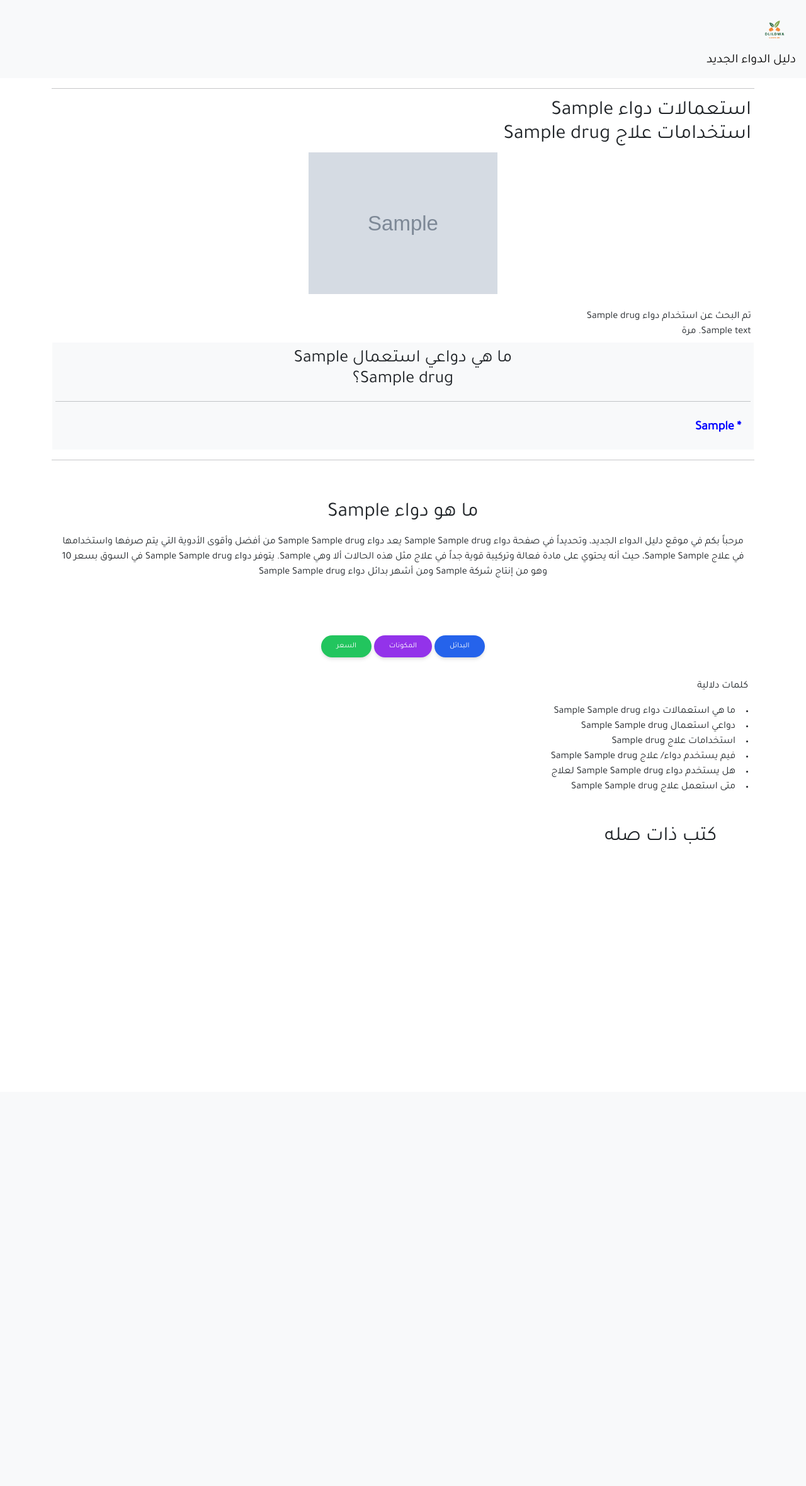
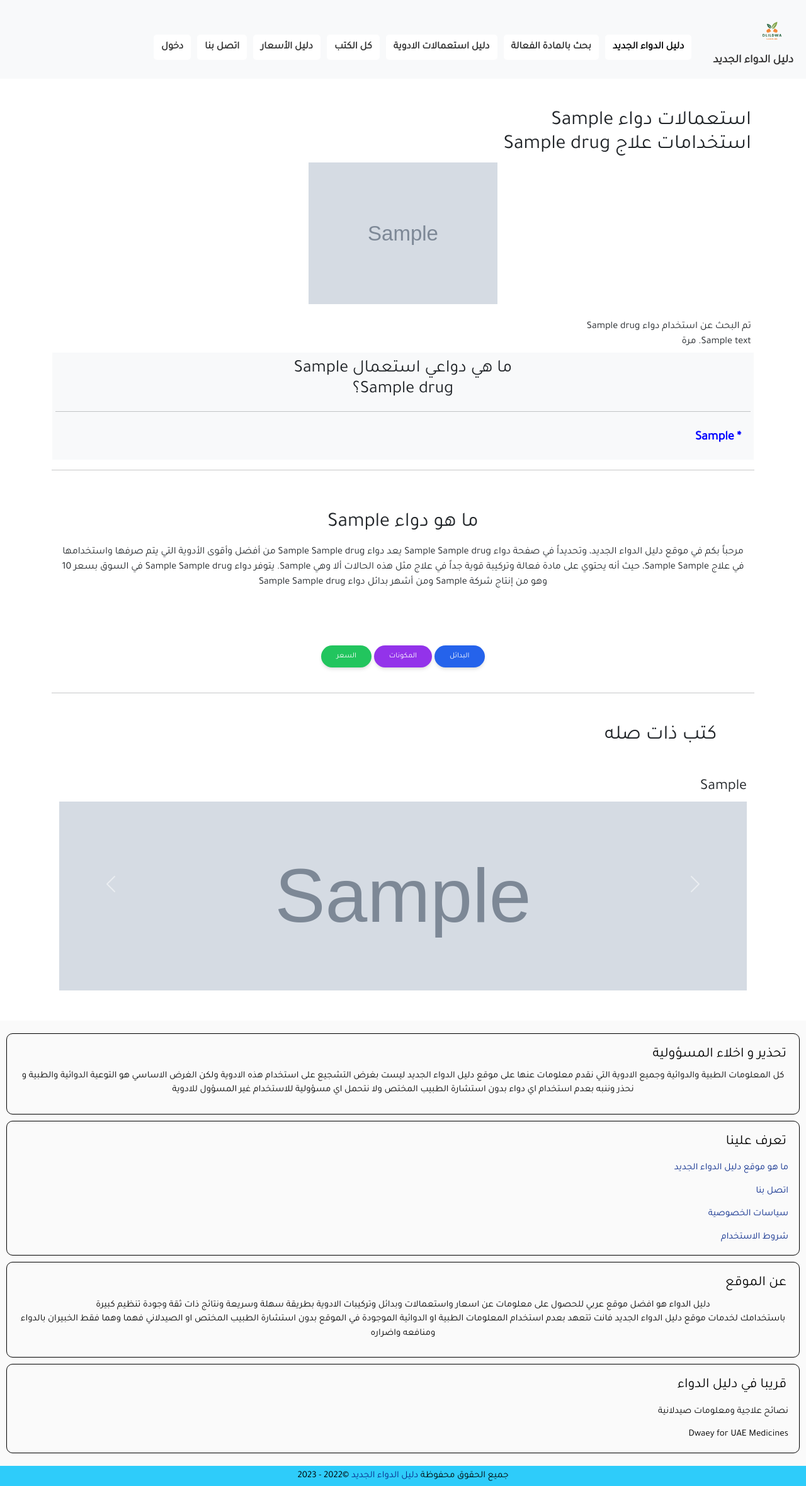
Before and after one commit to Mohamed5956/dalil-eldwaa, a PHP site: page /indications.php?id=1 in a window 1280 px wide. Shown: the whole page at 63% size. Before the commit the page ends 1340 px from the top, so only its background shows below. Run offline with PHP 8.4, Linux system fonts and the light colour scheme; tables that the repository leaves empty or names only in its code hold one stand-in row (values such as "Sample post"); grey boxes marked "Sample" are stand-in pictures; some libraries are stand-ins or nearby versions.

Commit message:
indications

```diff
--- a/indications.php
+++ b/indications.php
@@ -31,11 +31,15 @@ include 'menu.php';
             width: 100%;
             max-height: 300px;
         }
+        .text-wrap {
+            overflow-wrap: break-word;
+            word-wrap: break-word;
+            word-break: break-word;
+        }
     </style>
 </head>
 <body>
-<div class="container">
-    <hr>
+<div class="container mt-5">
 <div style="text-align:right;margin:5px">
 <h2>
     استعمالات دواء
@@ -102,7 +106,7 @@ echo "<div align='center'><a  href='admin/edit_med.php/?id=". $row["id"] ."'><bu
 
 
 <br>
-    <div class="container">
+    <div class="container text-wrap">
         <?php echo "<h2 class='mb-3'>ما هو دواء " . $row['arabic'] . "</h2>"; ?>
         <p>
             مرحباً بكم في موقع دليل الدواء الجديد، وتحديداً في صفحة دواء
@@ -130,17 +134,17 @@ echo "<div align='center'><a  href='admin/edit_med.php/?id=". $row["id"] ."'><bu
             <br>
             <br>
 
-            <script async src="https://pagead2.googlesyndication.com/pagead/js/adsbygoogle.js?client=ca-pub-7891698547800920"
-                    crossorigin="anonymous"></script>
-            <ins class="adsbygoogle"
-                 style="display:block"
-                 data-ad-format="fluid"
-                 data-ad-layout-key="-g4+1d-5f-jd+1jh"
-                 data-ad-client="ca-pub-7891698547800920"
-                 data-ad-slot="1765162170"></ins>
-            <script>
-                (adsbygoogle = window.adsbygoogle || []).push({});
-            </script>
+<!--            <script async src="https://pagead2.googlesyndication.com/pagead/js/adsbygoogle.js?client=ca-pub-7891698547800920"-->
+<!--                    crossorigin="anonymous"></script>-->
+<!--            <ins class="adsbygoogle"-->
+<!--                 style="display:block"-->
+<!--                 data-ad-format="fluid"-->
+<!--                 data-ad-layout-key="-g4+1d-5f-jd+1jh"-->
+<!--                 data-ad-client="ca-pub-7891698547800920"-->
+<!--                 data-ad-slot="1765162170"></ins>-->
+<!--            <script>-->
+<!--                (adsbygoogle = window.adsbygoogle || []).push({});-->
+<!--            </script>-->
 
             <br>
             <br>
@@ -154,60 +158,14 @@ echo "<div align='center'><a  href='admin/edit_med.php/?id=". $row["id"] ."'><bu
     <br>
 <br>
 
-
-
-
+</div>
 
 
 </div>
-
-
-
-
-
-
-
-</div>
-
-<div class="usesKeywords" align="right" style="margin:10px">
-    <p>
- كلمات دلالية
-    </p>
-   <li>
-       ما هي استعمالات دواء
-        <?php  echo $row['arabic'] . "  "  .  ucfirst($row['name']); ?>
-   </li>
-
-   <li>
-      دواعي استعمال
-        <?php  echo $row['arabic'] . "  "  .  ucfirst($row['name']); ?>
-   </li>
-
-    <li>
-       استخدامات علاج
-        <?php  echo  $row['name']; ?>
-   </li>
-
-    <li>
-      فيم يستخدم دواء/ علاج
-        <?php  echo $row['arabic'] . "  "  .  ucfirst($row['name']); ?>
-   </li>
-
-    <li>
- هل يستخدم دواء
-        <?php  echo $row['arabic'] . "  "  .  ucfirst($row['name']); ?>
-        لعلاج
-   </li>
-
-    <li>
-متى استعمل علاج
-        <?php  echo $row['arabic'] . "  "  .  ucfirst($row['name']); ?>
-   </li>
-
-</div>
-    <div class="container">
+    <hr>
+    <div class="container mb-5">
         <h2 class="m-5 decoration-dashed">كتب ذات صله</h2>
-        <div id="myCarousel" class="carousel slide col-6" data-bs-ride="carousel">
+        <div id="myCarousel" class="carousel slide" data-bs-ride="carousel">
             <div class="carousel-inner">
                 <?php
                 // Retrieve book data from the database and loop through each book
@@ -236,9 +194,11 @@ echo "<div align='center'><a  href='admin/edit_med.php/?id=". $row["id"] ."'><bu
             </button>
         </div>
     </div>
+
     <script src="https://cdn.jsdelivr.net/npm/bootstrap@5.3.0/dist/js/bootstrap.bundle.min.js"></script>
-
+</div>
 </body>
+<?php include "footer.php" ?>
 
 <?php
 else:
--- a/menu.php
+++ b/menu.php
@@ -2,122 +2,116 @@
 include 'conn.php';
 include 'header.php';
 ?>
-<nav class="navbar navbar-expand-lg navbar-light bg-light" dir="rtl">
+<head>
+    <meta charset="UTF-8">
+    <meta name="viewport" content="width=device-width, initial-scale=1.0">
+    <title>Menu</title>
+    <style>
+        .navbar {
+            background-color: #f8f9fa;
+            padding: 10px;
+        }
+
+        .navbar-brand {
+            display: inline-block;
+            font-size: 18px;
+            font-weight: bold;
+            color: #333;
+            text-decoration: none;
+            margin-right: 10px;
+        }
+
+        .navbar-nav {
+            display: flex;
+            flex-direction: row; /* Updated to flex-direction: row */
+            align-items: center; /* Align items vertically in the center */
+        }
+
+        .nav-link {
+            display: inline-block;
+            padding: 8px 12px;
+            margin-right: 10px;
+            border-radius: 5px;
+            background-color: #fff;
+            color: #333;
+            text-decoration: none;
+            font-weight: bold;
+        }
+
+        .nav-link:hover {
+            background-color: #eee;
+        }
+
+        .menu-button {
+            display: none;
+            background-color: #f8f9fa;
+            border: none;
+            padding: 8px 12px;
+            border-radius: 5px;
+            font-weight: bold;
+            color: #333;
+            cursor: pointer;
+        }
+
+        @media (max-width: 768px) {
+            .navbar-nav {
+                display: none;
+            }
+
+            .menu-button {
+                display: block;
+            }
+
+            .menu-items {
+                display: none;
+                flex-direction: column;
+                margin-top: 10px;
+            }
+
+            .menu-items.show {
+                display: flex;
+            }
+            .nav-link{
+                margin-top:5px;
+            }
+        }
+    </style>
+    <script>
+        function toggleMenuItems() {
+            const menuItems = document.querySelector('.menu-items');
+            menuItems.classList.toggle('show');
+        }
+    </script>
+</head>
+<nav class="navbar" dir="rtl">
     <a class="navbar-brand" href="/">
         <img src="favy.png" width="68" height="50" alt="" loading="lazy">
         دليل الدواء الجديد
     </a>
-  <button class="navbar-toggler" type="button" data-toggle="collapse" data-target="#navbarNavAltMarkup" aria-controls="navbarNavAltMarkup" aria-expanded="false" aria-label="Toggle navigation">
-    <span class="navbar-toggler-icon"></span>
-  </button>
-  <div class="collapse navbar-collapse" id="navbarNavAltMarkup">
-    <div class="navbar-nav">
-      <a class="nav-link active" href="/">
-        دليل الدواء الجديد
-        <span class="sr-only">(current)</span></a>
-
-      <a class="nav-link" href="/">
-        بحث بالمادة الفعالة
-      </a>
-      <a class="nav-link" href="/">
-        دليل استعمالات الادوية
-      </a>
-
-
-      <a class="nav-link" href="/dl.php">
-        كل الكتب
-      </a>
-
-      <a class="nav-link" href="https://dlil-alasaar.com">
-        دليل الأسعار
-      </a>
-
-      <a class="nav-link" href="/contact.php">
-        اتصل بنا
-      </a>
-      <a class="nav-link" href="/login.php">
-        دخول
-
-
-      </a>
-
-
-
+    <button class="menu-button" onclick="toggleMenuItems()">Menu</button>
+    <div class="navbar-nav menu-items ms-auto mx-4 mt-4">
+        <a class="nav-link active" href="/">دليل الدواء الجديد<span class="sr-only">(current)</span></a>
+        <a class="nav-link" href="/">بحث بالمادة الفعالة</a>
+        <a class="nav-link" href="/">دليل استعمالات الادوية</a>
+        <a class="nav-link" href="/dl.php">كل الكتب</a>
+        <a class="nav-link" href="https://dlil-alasaar.com">دليل الأسعار</a>
+        <a class="nav-link" href="/contact.php">اتصل بنا</a>
+        <a class="nav-link" href="/login.php">دخول</a>
         <?php
         if (isset($_COOKIE['UEMAIL']) && $_COOKIE['UGROUP'] == 3) :
             ?>
-
-
-        <a class="nav-link" href="/goraa.php?id=1">
-          اضافة جرعات الادوية
-        </a>
-
+            <a class="nav-link" href="/goraa.php?id=1">اضافة جرعات الادوية</a>
         <?php
         endif;
         ?>
         <?php
         if (isset($_COOKIE['UEMAIL']) && $_COOKIE['UGROUP'] == 2) :
             ?>
-        <a class="nav-link" href="/stat.php">
-          احصائيات
-        </a>
-        <a class="nav-link" href="/newbook.php">
-          كتاب جديد
-        </a>
-
-        <a class="nav-link" href="/logout.php">
-          خروج
-        </a>
+            <a class="nav-link" href="/stat.php">احصائيات</a>
+            <a class="nav-link" href="/newbook.php">كتاب جديد</a>
+            <a class="nav-link" href="/logout.php">خروج</a>
         <?php
         endif;
         ?>
-
     </div>
-  </div>
-
 </nav>
-
-
-
-
-
-
-
-
-
-
-
-<style>
-  .nav-link {
-    text-align: right;
-    /* background:#F2F2F2; */
-    padding-right: 15px;
-    margin: 5px;
-    border-radius: 5px;
-    font-weight: bold;
-  }
-
-  .flex-container {
-    display: flex;
-    flex-direction: row;
-    justify-content: space-around;
-    width: 100%;
-    margin-top: 5px;
-  }
-
-  .flex-container div {
-
-
-    font-size: 10px;
-    color: blue;
-    padding: 3px;
-    text-align: center;
-
-  }
-
-  .flex-container div i {
-    font-size: 30px;
-    margin: 4px;
-
-  }
-</style>
--- a/styles.css
+++ b/styles.css
@@ -7,7 +7,6 @@
 
 
 #headerArea {
-
 
     height: 60px;
     display: none;
```
Lines whose indentation alone changed are shown as unchanged.
